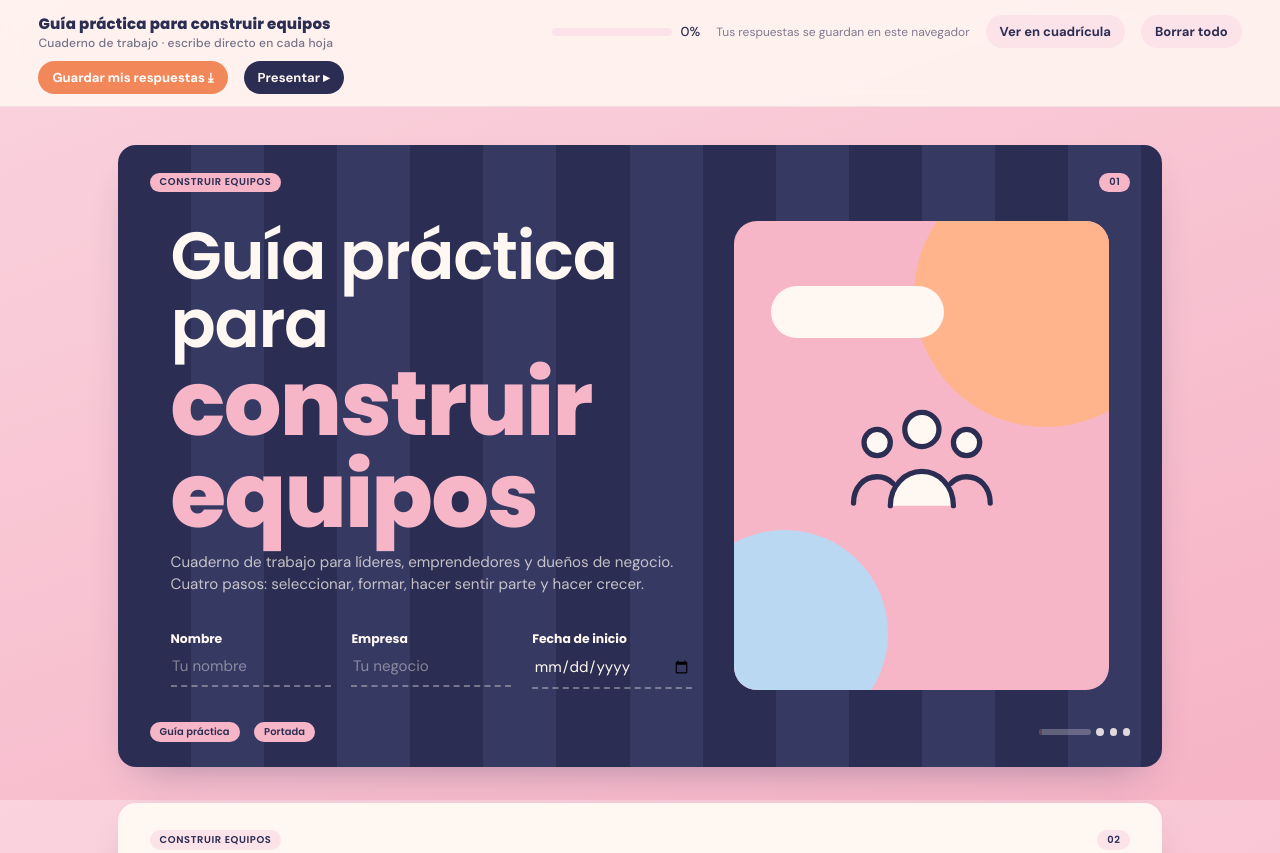
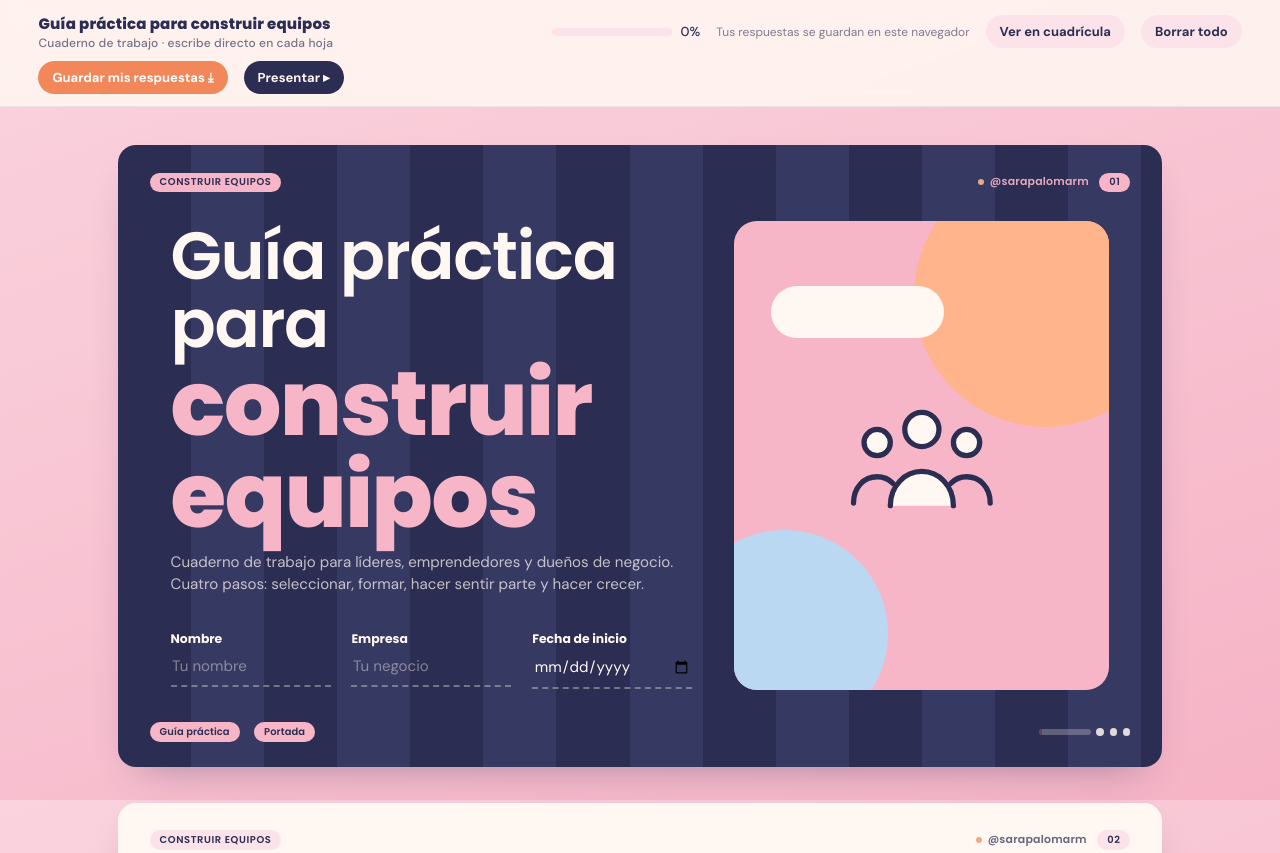
Before and after one commit to palomosofi84-afk/guia-equipos, a plain HTML site: page index.html in a window 1280 px wide. Shown: the top 853 px of the page. Drawn offline with nearby package versions, Linux system fonts and the light colour scheme.

Commit message:
Firma @sarapalomarm en la esquina de cada hoja
Co-Authored-By: Claude Opus 5.5 <noreply@anthropic.com>

```diff
--- a/index.html
+++ b/index.html
@@ -108,7 +108,18 @@ body.grid .deck{width:min(1500px,100%)}
   background:var(--rosa-claro);color:var(--tinta);
 }
 .s-tag{position:absolute;top:2.6cqi;left:3cqi}
-.s-num{position:absolute;top:2.6cqi;right:3cqi;font-variant-numeric:tabular-nums}
+.s-corner{position:absolute;top:2.6cqi;right:3cqi;display:flex;align-items:center;gap:1cqi}
+.s-num{font-variant-numeric:tabular-nums}
+/* firma de la autora: sutil, pero con el punto rosa para que se note */
+.s-handle{
+  display:inline-flex;align-items:center;gap:.5em;
+  font-family:var(--display);font-weight:600;font-size:clamp(10px,1.05cqi,13px);letter-spacing:.02em;
+  color:var(--tinta);opacity:.72;text-decoration:none;transition:opacity .2s;
+}
+.s-handle::before{content:"";width:.55em;height:.55em;border-radius:50%;background:var(--naranja-fuerte)}
+.s-handle:hover{opacity:1}
+.dark .s-handle{color:var(--rosa);opacity:.9}
+.dark .s-handle::before{background:var(--naranja)}
 .s-foot{
   position:absolute;left:3cqi;right:3cqi;bottom:2.4cqi;
   display:flex;align-items:center;gap:1.4cqi;flex-wrap:wrap;
@@ -898,7 +909,7 @@ body.present .topbar{display:none}
     if(!s.id) s.id="hoja-"+(i+1);
     const deco=document.createElement("div"); deco.className="deco"; s.prepend(deco);
     s.insertAdjacentHTML("beforeend",
-      `<span class="pill s-tag">Construir equipos</span><span class="pill s-num">${pad(i+1)}</span>
+      `<span class="pill s-tag">Construir equipos</span><span class="s-corner"><a class="s-handle" href="https://www.instagram.com/sarapalomarm/" target="_blank" rel="noopener">@sarapalomarm</a><span class="pill s-num">${pad(i+1)}</span></span>
        <div class="s-foot"><span class="pill site">Guía práctica</span><span class="pill">${s.dataset.title}</span><span class="grow"></span>
        <span class="dots" aria-hidden="true"><span class="line"><i style="width:${Math.round((i+1)/total*100)}%"></i></span><b></b><b></b><b></b></span></div>`);
     s.setAttribute("aria-label",`Hoja ${i+1} de ${total}: ${s.dataset.title}`);
```
